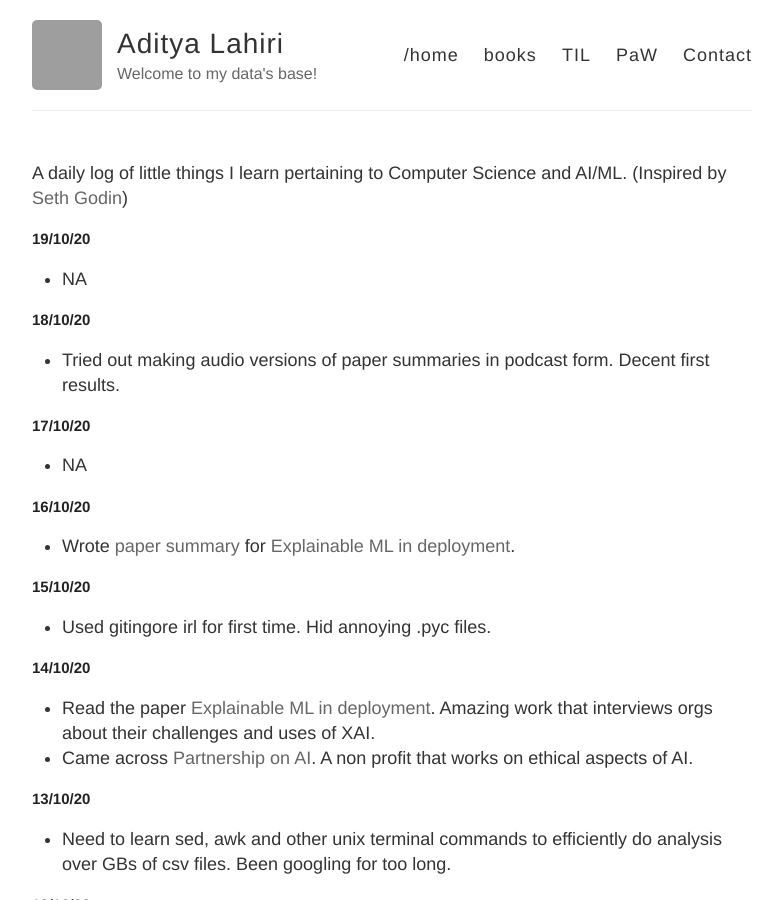
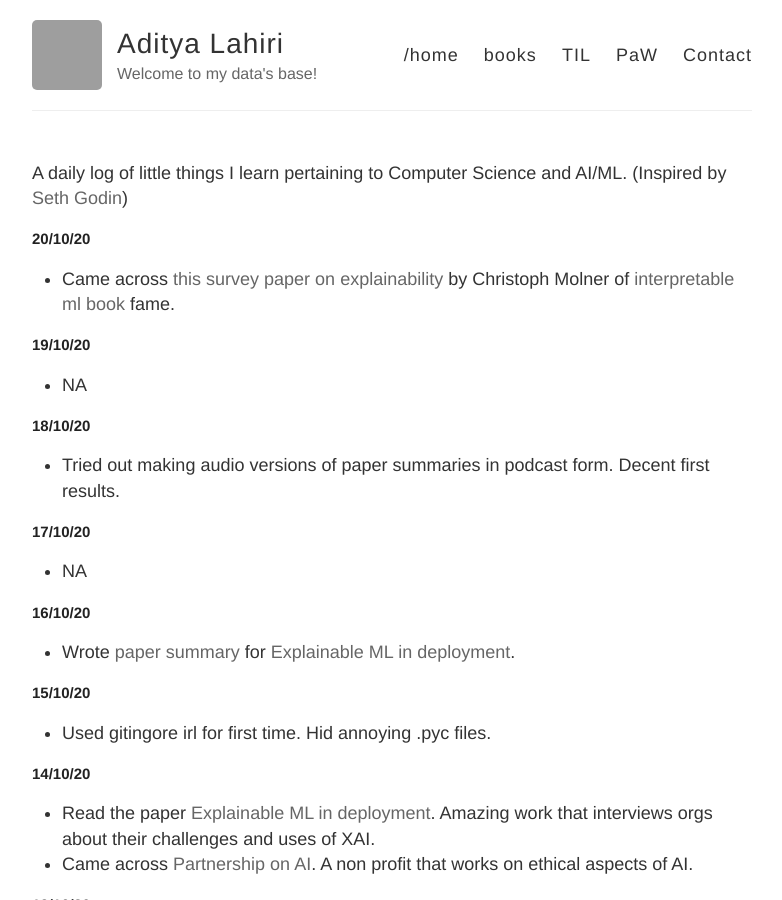
Before and after one commit to adityalahiri/adityalahiri.github.io, a Jekyll site: the page built from TIL.md, in a window 1280 px wide and 900 px high. Shown: the whole window, without its empty margins (248-1030 px from the left). Built offline with Jekyll 4.4.1, drawn with Linux system fonts in a browser that asks for light colours; our own code applies the rules of GitHub Pages for plain Markdown files; grey boxes are pictures that could not be loaded.

Commit message:
Update for 20/10

```diff
--- a/TIL.md
+++ b/TIL.md
@@ -1,5 +1,9 @@
 A daily log of little things I learn pertaining to Computer Science and AI/ML.
 (Inspired by [Seth Godin](https://seths.blog/))
+
+## 20/10/20
+
+* Came across [this survey paper on explainability](https://arxiv.org/pdf/2010.09337.pdf) by Christoph Molner of [interpretable ml book](https://christophm.github.io/interpretable-ml-book/) fame.
 
 ## 19/10/20
 
```
